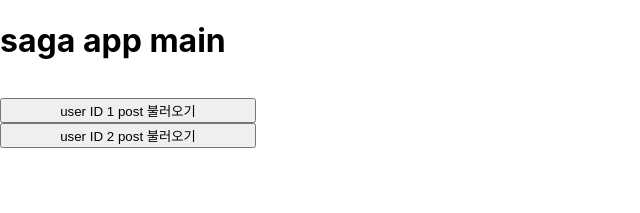
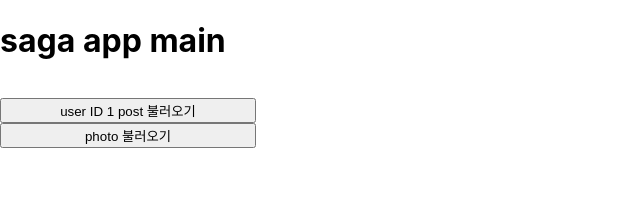
Before and after one commit to upship-kim/ReactPractice, a React (Create React App) app: page / in a window 1280 px wide. Shown: the top 213 px of the page, without its empty margins (0-640 px from the left). Built offline with nearby package versions, Linux system fonts and the light colour scheme.

Commit message:
success photo api loaded

```diff
--- a/src/redux-saga/components/PostList.js
+++ b/src/redux-saga/components/PostList.js
@@ -21,7 +21,15 @@ const PostItem = styled.div`
     }
 `;
 
-const PostList = ({post, loading, error, onLoad}) => {
+const PhotoItem = styled.div`
+    display: flex;
+    justify-content: center;
+    border: 1px solid red;
+    text-align: center;
+    /* width: 10rem; */
+`;
+
+const PostList = ({photo, post, loading, error, onLoad, onLoadPhoto}) => {
     if (loading) {
         return <div>loading...</div>;
     }
@@ -38,8 +46,8 @@ const PostList = ({post, loading, error, onLoad}) => {
             <button style={{width: '20%'}} onClick={() => onLoad(1)}>
                 user ID 1 post 불러오기
             </button>
-            <button style={{width: '20%'}} onClick={() => onLoad(2)}>
-                user ID 2 post 불러오기
+            <button style={{width: '20%'}} onClick={() => onLoadPhoto(1)}>
+                photo 불러오기
             </button>
 
             {post &&
@@ -54,6 +62,16 @@ const PostList = ({post, loading, error, onLoad}) => {
                         </div>
                     </PostItem>
                 ))}
+
+            {photo &&
+                photo.map((p) => (
+                    <PhotoItem key={p.title}>
+                        <div>
+                            <h3>{p.title}</h3>
+                            <img src={p.thumbnailUrl} alt="thumnail" />
+                        </div>
+                    </PhotoItem>
+                ))}
         </PostListBlock>
     );
 };
--- a/src/redux-saga/containers/PostContainer.js
+++ b/src/redux-saga/containers/PostContainer.js
@@ -1,10 +1,10 @@
 import React, {useCallback, useEffect} from 'react';
 import {useDispatch, useSelector} from 'react-redux';
 import PostList from '../components/PostList';
-import {getPost} from '../modules/post';
+import {getPhoto, getPost} from '../modules/post';
 
 const PostContainer = () => {
-    const {post, loading, error} = useSelector((state) => state.post);
+    const {post, photo, loading, error} = useSelector((state) => state.post);
     const dispatch = useDispatch();
 
     const onLoad = useCallback(
@@ -14,6 +14,14 @@ const PostContainer = () => {
             } catch (e) {}
         },
         [getPost]
+    );
+    const onLoadPhoto = useCallback(
+        async (id) => {
+            try {
+                dispatch(await getPhoto(id));
+            } catch (e) {}
+        },
+        [getPhoto]
     );
 
     // useEffect(() => {
@@ -26,7 +34,14 @@ const PostContainer = () => {
     // }, [getPost]);
 
     return (
-        <PostList post={post} loading={loading} error={error} onLoad={onLoad} />
+        <PostList
+            post={post}
+            photo={photo}
+            loading={loading}
+            error={error}
+            onLoad={onLoad}
+            onLoadPhoto={onLoadPhoto}
+        />
     );
 };
 
--- a/src/redux-saga/lib/api.js
+++ b/src/redux-saga/lib/api.js
@@ -5,3 +5,9 @@ export const getPost = (userId) => {
         `https://jsonplaceholder.typicode.com/posts?userId=${userId}`
     );
 };
+
+export const getAlbum = (id) => {
+    return axios.get(
+        `https://jsonplaceholder.typicode.com/photos?albumId=${id}`
+    );
+};
--- a/src/redux-saga/modules/index.js
+++ b/src/redux-saga/modules/index.js
@@ -1,6 +1,6 @@
 import React from 'react';
 import {combineReducers} from 'redux';
-import post, {postSaga} from './post';
+import post, {photoSaga, postSaga} from './post';
 import {all} from 'redux-saga/effects';
 
 const rootReducer = combineReducers({
@@ -8,7 +8,7 @@ const rootReducer = combineReducers({
 });
 
 export function* rootSaga() {
-    yield all([postSaga()]);
+    yield all([postSaga(), photoSaga()]);
 }
 
 export default rootReducer;
--- a/src/redux-saga/modules/post.js
+++ b/src/redux-saga/modules/post.js
@@ -7,10 +7,16 @@ const GET_POST = 'post/GET_POST';
 const GET_POST_SUCCESS = 'post/GET_POST_SUCCESS';
 const GET_POST_FAILURE = 'post/GET_POST_FAILURE';
 
+const GET_PHOTO = 'post/GET_PHOTO';
+const GET_PHOTO_SUCCESS = 'post/GET_PHOTO_SUCCESS';
+const GET_PHOTO_FAILURE = 'post/GET_PHOTO_FAILURE';
+
 //액션 함수 정의
 export const getPost = createAction(GET_POST, (userId) => userId);
 // const getPostSuccess = createAction(GET_POST_SUCCESS);
 // const getPostFailure = createAction(GET_POST_FAILURE);
+
+export const getPhoto = createAction(GET_PHOTO, (id) => id);
 
 function* getPostSaga(action) {
     // yield put(getPost());
@@ -23,14 +29,28 @@ function* getPostSaga(action) {
     }
 }
 
+function* getAlbumSaga(action) {
+    try {
+        const album = yield call(api.getAlbum, action.payload);
+        console.log(album);
+        yield put({type: GET_PHOTO_SUCCESS, payload: album.data});
+    } catch (e) {
+        yield put({type: GET_PHOTO_FAILURE, payload: e});
+    }
+}
+
 export function* postSaga() {
     yield takeEvery(GET_POST, getPostSaga);
+}
+export function* photoSaga() {
+    yield takeEvery(GET_PHOTO, getAlbumSaga);
 }
 
 //초기화 값 정의
 const initState = {
     loading: false,
     post: '',
+    photo: '',
     error: false,
 };
 
@@ -51,6 +71,22 @@ const post = handleActions(
             post: action.payload,
             error: true,
         }),
+
+        [GET_PHOTO]: (state, action) => ({
+            ...state,
+            loading: true,
+        }),
+        [GET_PHOTO_SUCCESS]: (state, action) => ({
+            ...state,
+            photo: action.payload,
+            loading: false,
+        }),
+        [GET_PHOTO_FAILURE]: (state, action) => ({
+            ...state,
+            photo: action.payload,
+            loading: false,
+            error: true,
+        }),
     },
     initState
 );
```
